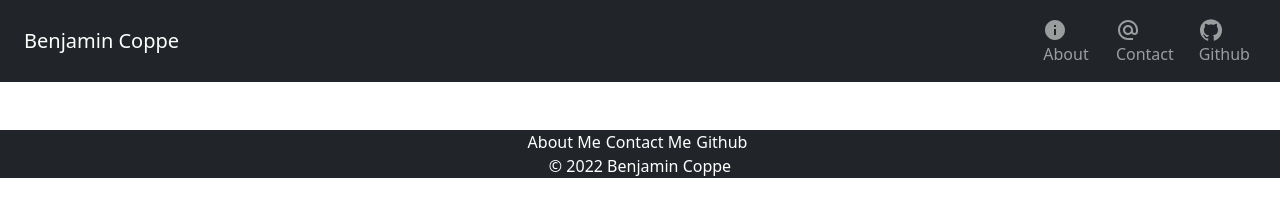
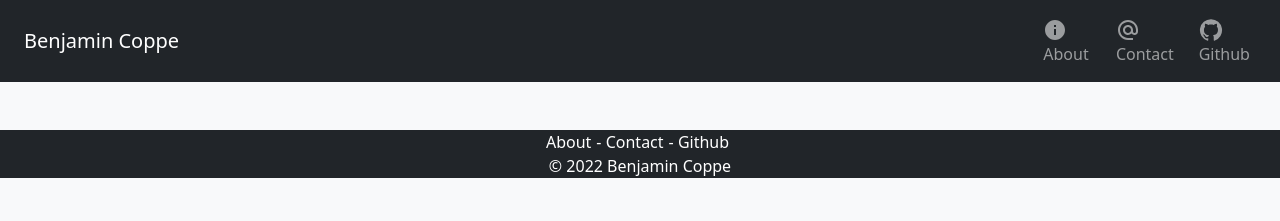
Before and after one commit to bpc2003/My-Site, a React (Create React App) app in the folder client/: page / in a window 1280 px wide. Shown: the top 221 px of the page. Built offline with nearby package versions, Linux system fonts and the light colour scheme.

Commit message:
Continued migration to React

```diff
--- a/client/public/index.html
+++ b/client/public/index.html
@@ -1,20 +1,22 @@
 <!DOCTYPE html>
 <html lang="en">
+
 <head>
   <meta charset="utf-8" />
   <link rel="icon" href="%PUBLIC_URL%/favicon.ico" />
   <meta name="viewport" content="width=device-width, initial-scale=1" />
   <meta name="theme-color" content="#000000" />
-    <meta
-      name="description"
-      content="Web site created using create-react-app"
-    />
+  <meta name="description" content="The Official Website of Benjamin Coppe, a MERN Stack developer" />
   <link rel="apple-touch-icon" href="%PUBLIC_URL%/logo192.png" />
   <link rel="manifest" href="%PUBLIC_URL%/manifest.json" />
+
+  <script src="https://kit.fontawesome.com/12fa7c7058.js" crossorigin="anonymous"></script>
   <title>Ben Coppe</title>
 </head>
-  <body>
+
+<body class="bg-light">
   <noscript>You need to enable JavaScript to run this app.</noscript>
   <div id="root"></div>
 </body>
+
 </html>
--- a/client/src/App.js
+++ b/client/src/App.js
@@ -5,6 +5,7 @@ import './App.css';
 
 import AppNavbar from './components/AppNavbar';
 import Footer from './components/Footer';
+import Home from './components/Home';
 import store from "./store";
 
 function App() {
@@ -12,6 +13,7 @@ function App() {
         <Provider store={store}>
           <div className="App">
             <AppNavbar/>
+            <Home />
             <Footer />
           </div>
         </Provider>
--- a/client/src/components/Footer.jsx
+++ b/client/src/components/Footer.jsx
@@ -9,8 +9,10 @@ class Footer extends Component {
     render() {
         return (
             <Container fluid className='footer bg-dark'>
-                <a href="/about">About Me</a>
-                <a href="/contact">Contact Me</a>
+                <a href="/about">About</a>
+                <span>- </span>
+                <a href="/contact">Contact</a>
+                <span>- </span>
                 <a href="https://github.com/bpc2003">Github</a>
                 <p>&copy; {this.state.currentYear} Benjamin Coppe</p>
             </Container>
--- a/client/src/components/Home.jsx
+++ b/client/src/components/Home.jsx
@@ -2,5 +2,36 @@ import {
     Card,
     CardBody,
     CardTitle,
-    Button
-} from 'reactstrap'
+    Button,
+    Container,
+    Col,
+    Row,
+    Carousel,
+    CarouselItem,
+    CarouselControl,
+    CarouselIndicators
+} from 'reactstrap';
+
+import React, { Component } from 'react';
+import { connect } from 'react-redux';
+import PropTypes from 'prop-types';
+
+import { loadHomePage } from '../actions/homeActions';
+
+class Home extends Component {
+    render() {
+        // const { Technologies, Certs } = this.props.skills;
+        return(<Container fluid className='bg-light'>
+            <Row>
+                <Col xs="6">
+
+                </Col>
+                <Col xs="6">
+
+                </Col>
+            </Row>
+        </Container>);
+    }
+}
+
+export default Home;
```
Lines whose indentation alone changed are shown as unchanged.
